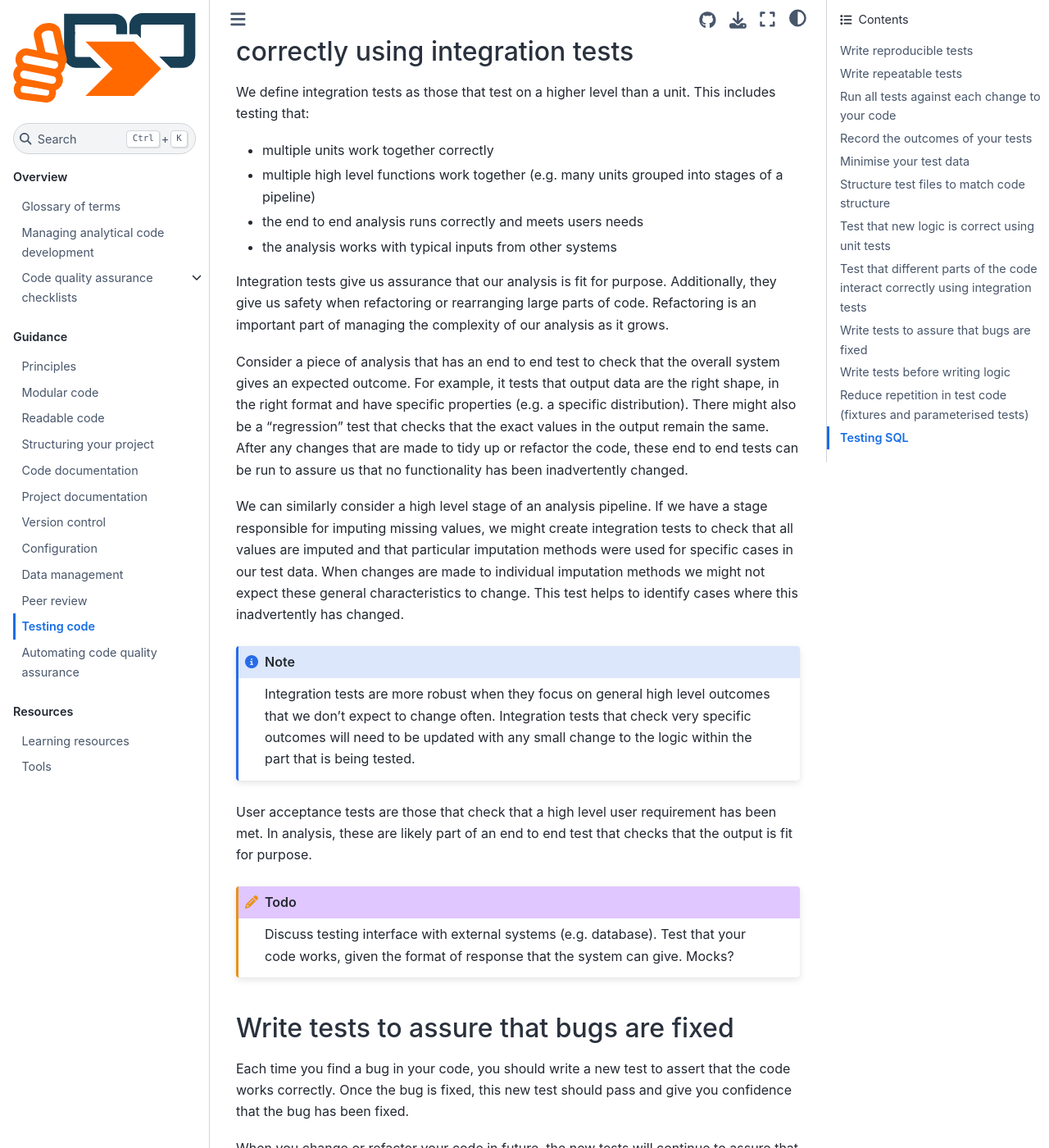
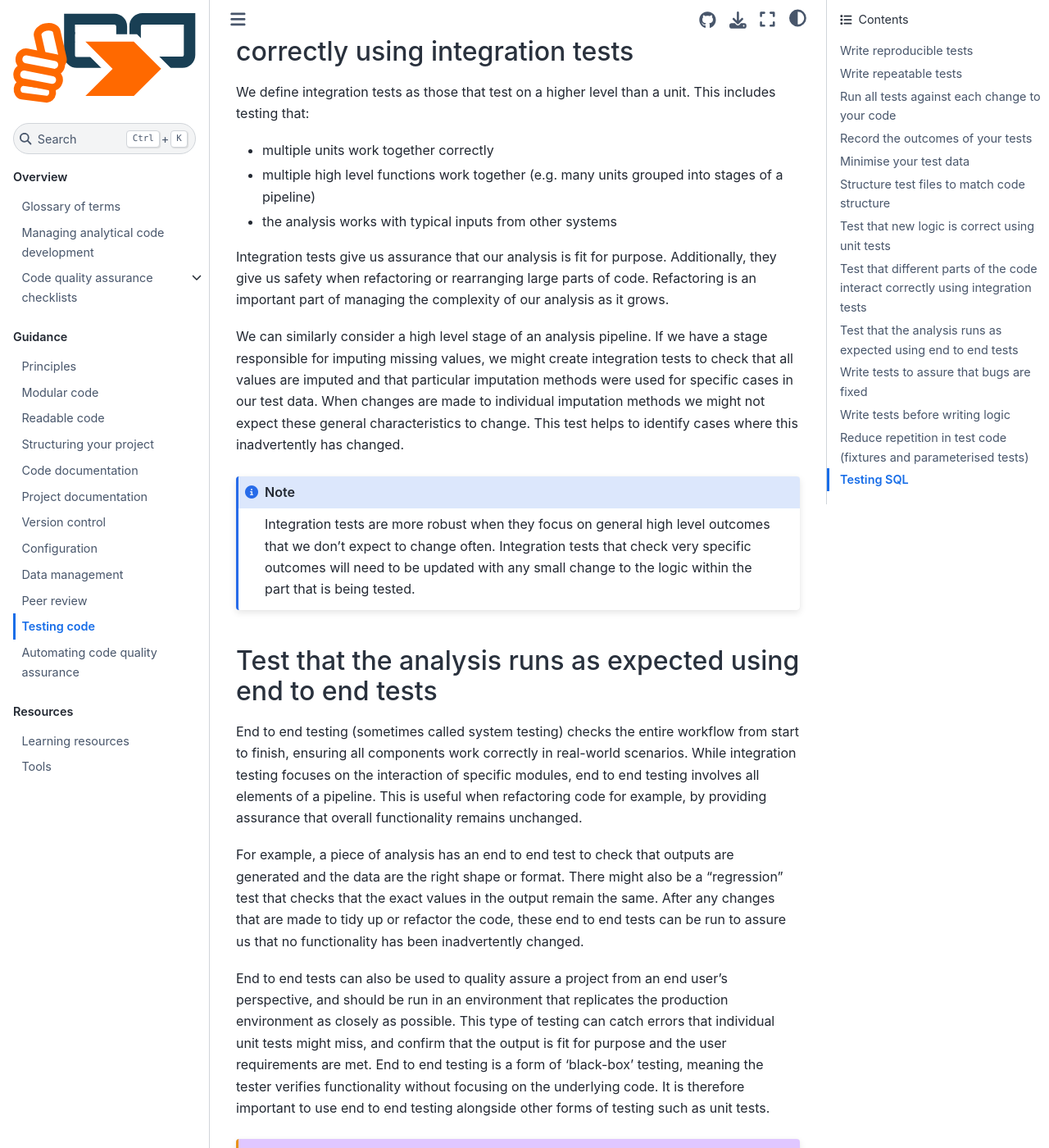
Before and after one commit to best-practice-and-impact/qa-of-code-guidance, a Jupyter Book: the page built from book/testing_code.md, in a window 1280 px wide and 1400 px high, scrolled down 7206 px. Shown: the whole window at 82% size. Built offline with Jupyter Book 1.0.4 settings and Sphinx 7.4.7 and the Sphinx Book theme 1.1.4, drawn with Linux system fonts in a browser that asks for light colours.

Commit message:
Add section on end to end testing

````diff
--- a/book/testing_code.md
+++ b/book/testing_code.md
@@ -294,18 +294,11 @@ Newly developed packages or those with very few users are more likely to not be
 We define integration tests as those that test on a higher level than a unit. This includes testing that:
 * multiple units work together correctly
 * multiple high level functions work together (e.g. many units grouped into stages of a pipeline)
-* the end to end analysis runs correctly and meets users needs
 * the analysis works with typical inputs from other systems
 
 Integration tests give us assurance that our analysis is fit for purpose.
 Additionally, they give us safety when refactoring or rearranging large parts of code.
 Refactoring is an important part of managing the complexity of our analysis as it grows.
-
-Consider a piece of analysis that has an end to end test to check that the overall system gives an expected outcome.
-For example, it tests that output data are the right shape, in the right format and have specific properties (e.g. a specific distribution).
-There might also be a "regression" test that checks that the exact values in the output remain the same.
-After any changes that are made to tidy up or refactor the
-code, these end to end tests can be run to assure us that no functionality has been inadvertently changed.
 
 We can similarly consider a high level stage of an analysis pipeline.
 If we have a stage responsible for imputing missing values, we might create integration tests to check that all values are
@@ -318,8 +311,14 @@ Integration tests are more robust when they focus on general high level outcomes
 Integration tests that check very specific outcomes will need to be updated with any small change to the logic within the part that is being tested.
 ```
 
-User acceptance tests are those that check that a high level user requirement has been met.
-In analysis, these are likely part of an end to end test that checks that the output is fit for purpose.
+## Test that the analysis runs as expected using end to end tests
+
+End to end testing (sometimes called system testing) checks the entire workflow from start to finish, ensuring all components work correctly in real-world scenarios. While integration testing focuses on the interaction of specific modules, end to end testing involves all elements of a pipeline. This is useful when refactoring code for example, by providing assurance that overall functionality remains unchanged.
+
+For example, a piece of analysis has an end to end test to check that outputs are generated and the data are the right shape or format. There might also be a "regression" test that checks that the exact values in the output remain the same. After any changes that are made to tidy up or refactor the code, these end to end tests can be run to assure us that no functionality has been inadvertently changed.
+
+End to end tests can also be used to quality assure a project from an end user's perspective, and should be run in an environment that replicates the production environment as closely as possible. This type of testing can catch errors that individual unit tests might miss, and confirm that the output is fit for purpose and the user requirements are met. End to end testing is a form of 'black-box' testing, meaning the tester verifies functionality without focusing on the underlying code. It is therefore important to use end to end testing alongside other forms of testing such as unit tests.
+
 
 ```{todo}
 Discuss testing interface with external systems (e.g. database).
````
